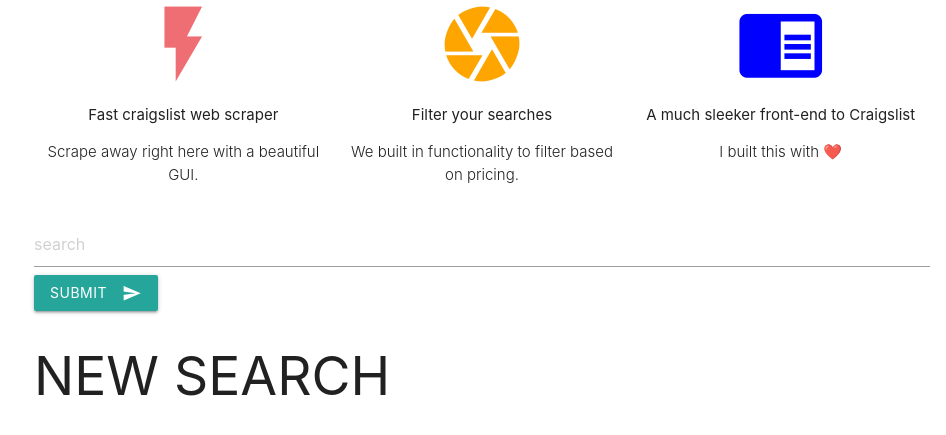
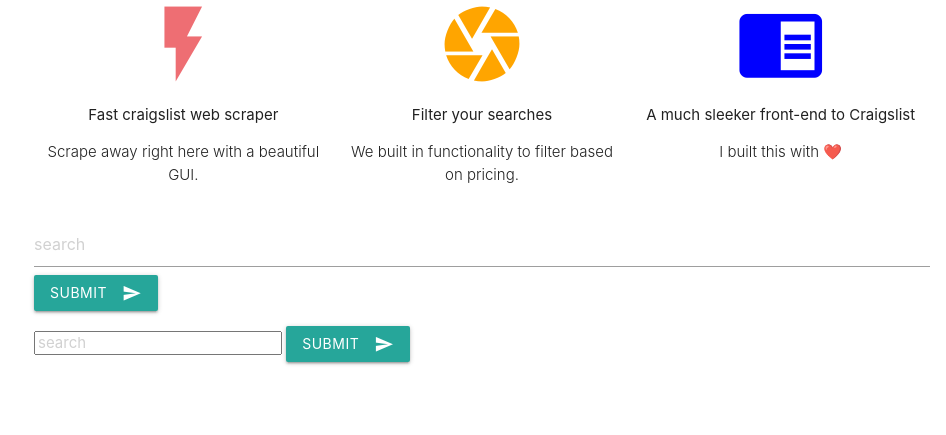
Before and after one commit to j-tomasik/Craiglist_scrapper_django, a Django app: template templates/my_app/new_search.html in a window 1280 px wide. Shown: the part 271-706 px from the top of the page, without its empty margins (158-1104 px from the left). Run offline with Django 4.2, Linux system fonts and the light colour scheme; the template is opened without the code that fills it, so the values that code supplies are empty.

Commit message:
search works

```diff
--- a/my_app/urls.py
+++ b/my_app/urls.py
@@ -4,5 +4,5 @@
 urlpatterns = [
     path('', views.home, name='home'),
     # path('admin/', admin.site.urls)
-    path('new-search', views.new_search, name='new_search'),
+    path('new_search', views.new_search, name='new_search'),
 ]
--- a/templates/my_app/new_search.html
+++ b/templates/my_app/new_search.html
@@ -1,6 +1,13 @@
 {% extends 'base.html' %}
 
 {% block content %}
-<h2>NEW SEARCH</h2>
+    {%csrf_token %}
 
-{% endblock %}
+    <from action="{% url 'new_search' %}" method="post">
+        <input type="'text" name="'search" placeholder="search">
+        <button class="btn waves-effect waves-light" type="submit" name="action">Submit
+            <i class="material-icons right">send</i>
+        </button>
+    </from>
+
+{% endblock content %}
```
